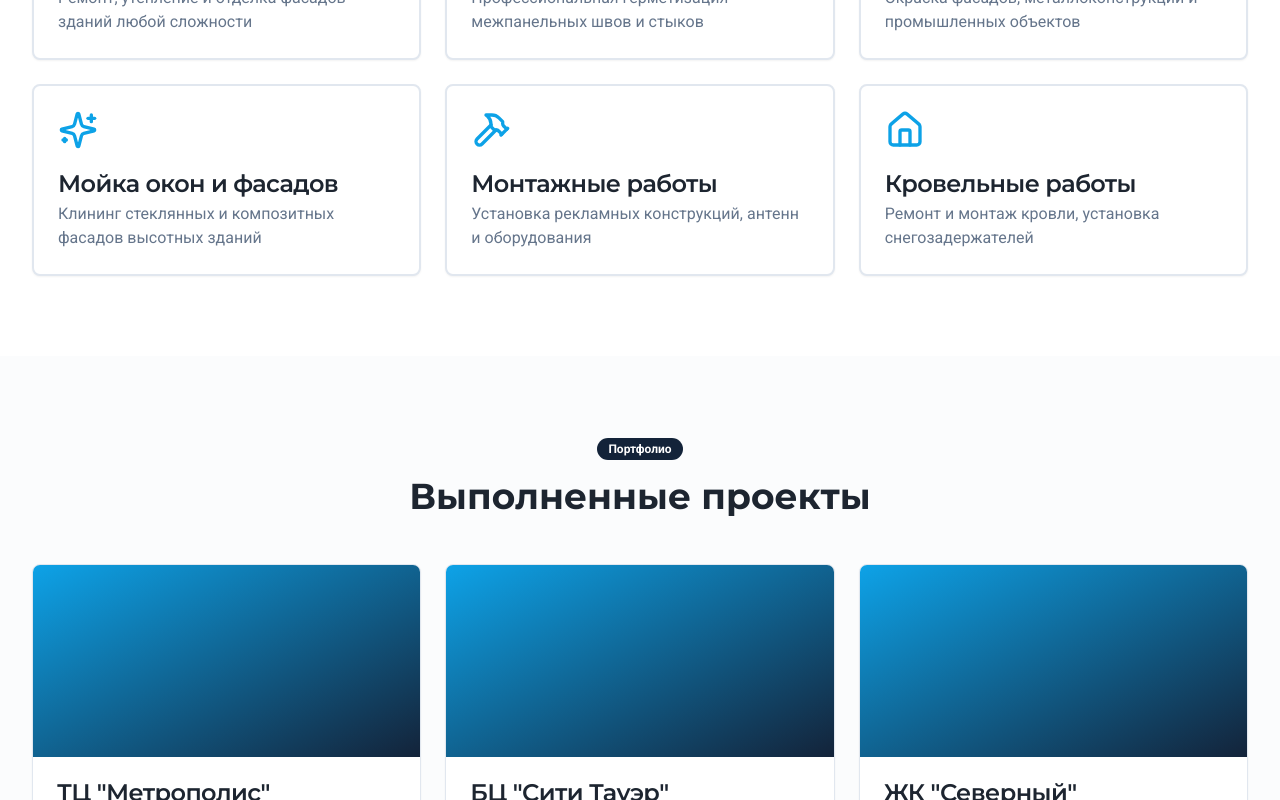
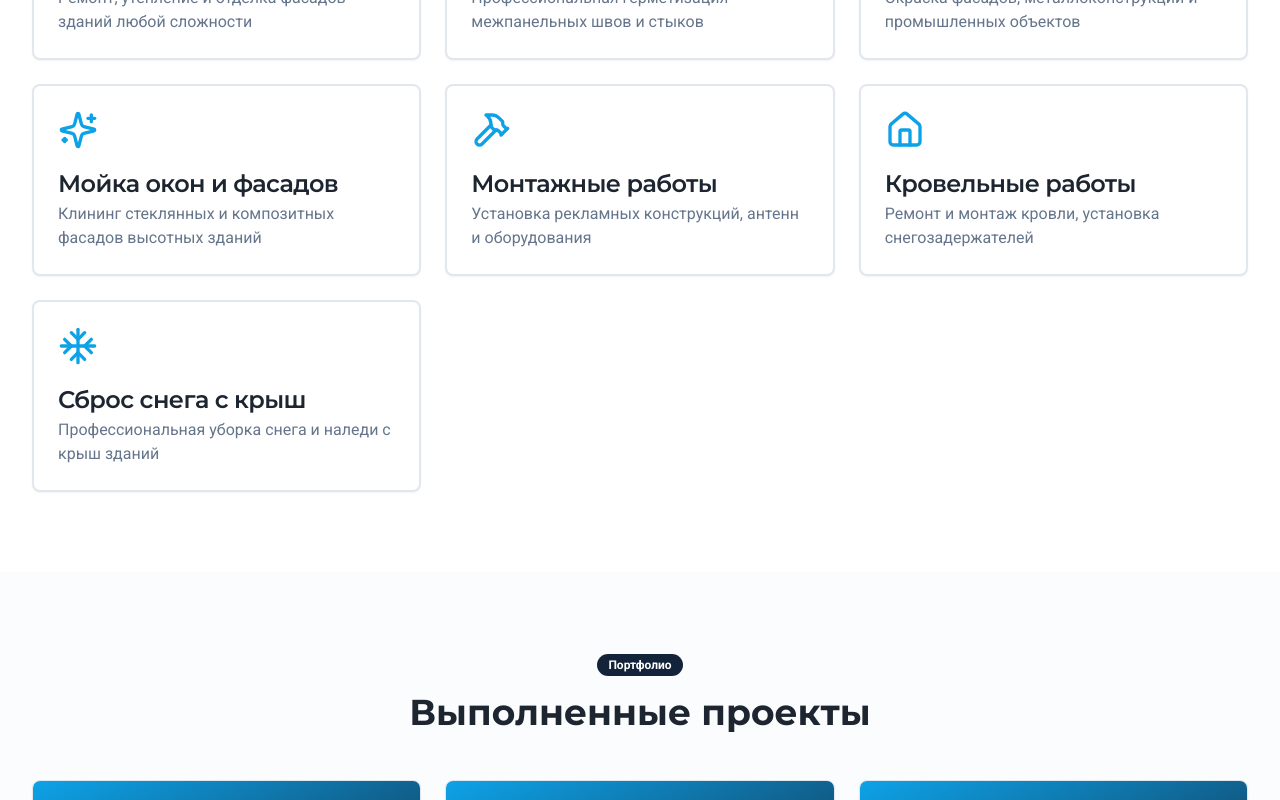
Before and after one commit to pr-poehali-dev/height-work-advertisement, a React (Vite) app: page / in a window 1280 px wide. Shown: the part 1401-2201 px from the top of the page. Built offline with nearby package versions, Linux system fonts and the light colour scheme.

Commit message:
feat: добавить услугу сброса снега

```diff
--- a/src/pages/Index.tsx
+++ b/src/pages/Index.tsx
@@ -186,6 +186,11 @@ const Index = () => {
                 icon: 'Home',
                 title: 'Кровельные работы',
                 description: 'Ремонт и монтаж кровли, установка снегозадержателей',
+              },
+              {
+                icon: 'Snowflake',
+                title: 'Сброс снега с крыш',
+                description: 'Профессиональная уборка снега и наледи с крыш зданий',
               },
             ].map((service, idx) => (
               <Card key={idx} className="hover:shadow-xl transition-all hover:scale-105 border-2 hover:border-secondary">
```
